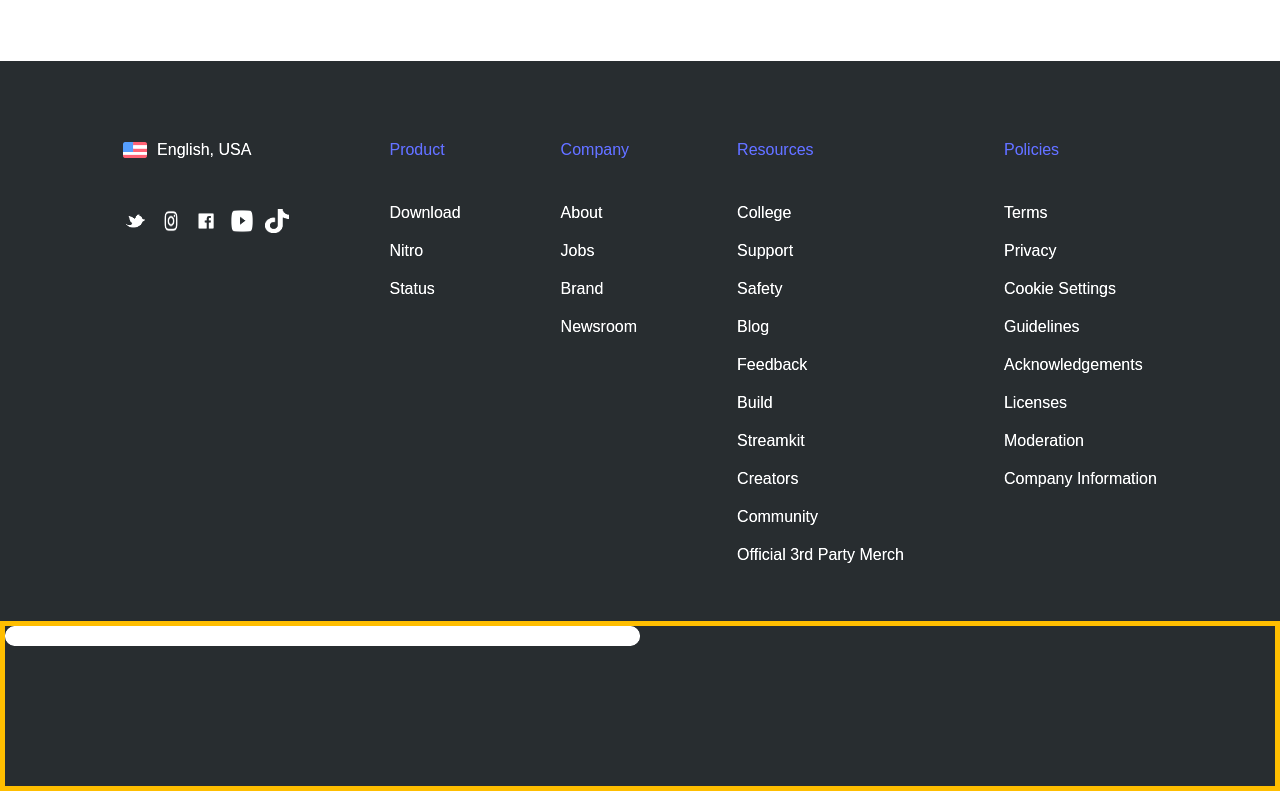
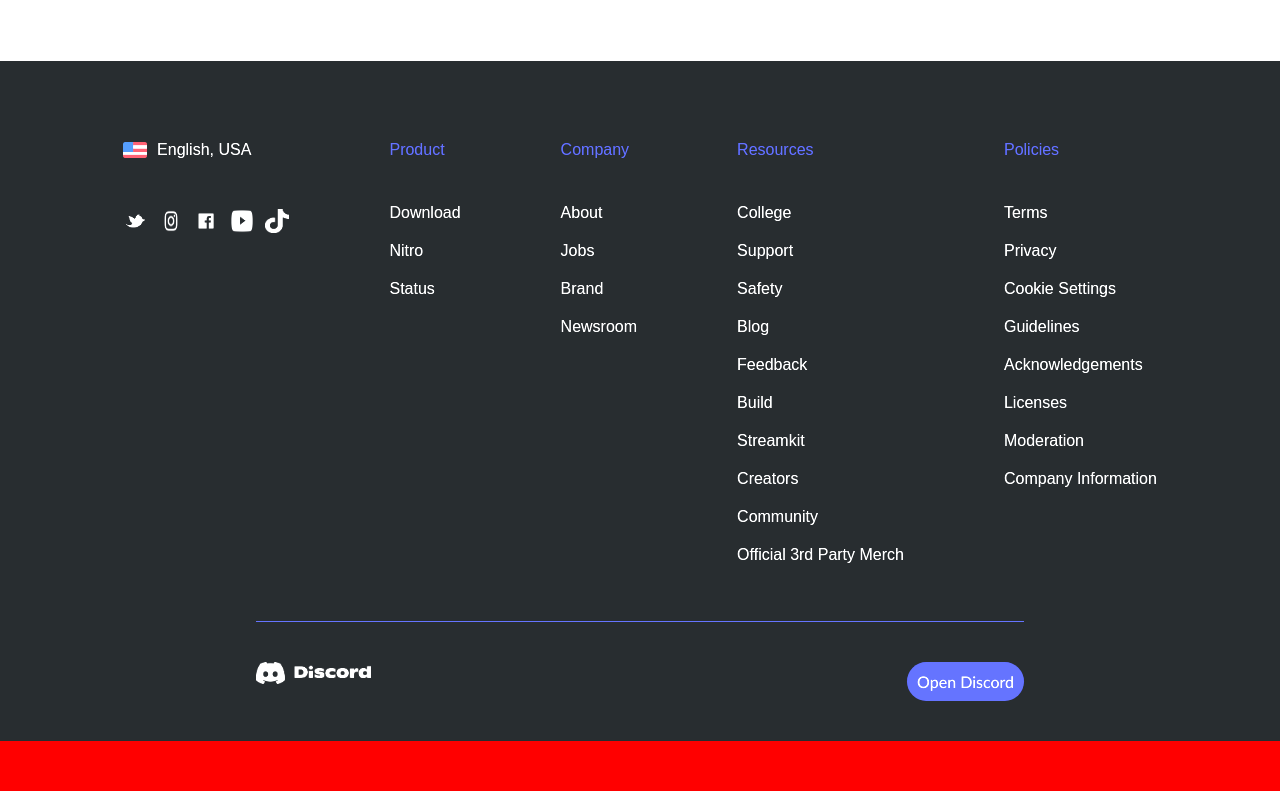
Before and after one commit to RyanRFH/discord-website-clone, a plain HTML site: page index.html in a window 1280 px wide. Shown: the part 3519-4310 px from the top of the page. After the commit the page ends 4260 px from the top, so only its background shows below. Drawn offline with Linux system fonts and the light colour scheme; a web font is replaced by a local one.

Commit message:
Final Version

```diff
--- a/index.html
+++ b/index.html
@@ -158,13 +158,13 @@
 
     <div id="pageBottom">
         <div id="pBottomLinks">
-            <a id="pbDiscordLogo" href="https://discord.com/"></a>
-            <a id="pbOpenDiscordButton" href="https://discord.com/register"></a>
+            <a id="pbDiscordLogoRegister" href="https://discord.com/register">
+                <img class="navBarElement discordLogo" src="Resources\discord-logo-white.png" alt="discordLogo" width="115px"> </img>
+            </a>
+            <div id="pbOpenDiscordButtonContainer">
+                <a id="pbOpenDiscordButton" href="https://discord.com/register">Open Discord</a>
+            </div>
         </div>
     </div>
-
-
-
 </body>
-
 </html>
--- a/style.css
+++ b/style.css
@@ -1,78 +1,41 @@
-/*
-@font-face {
-    font-family: "Rubik", sans-serif;
-    src: local("Resources\discord-font\Rubik_Font\Rubik-VariableFont_wght.ttf"), url(Resources\discord-font\Rubik_Font\Rubik-VariableFont_wght.ttf);
-}
-
-@font-face {
-    font-family: "Belanosima", sans-serif;
-    src: local("Resources\title-font\Belanosima\Belanosima-Regular.ttf"), url(Resources\title-font\Belanosima\Belanosima-Regular.ttf);
-} */
-
 @import url('https://fonts.googleapis.com/css2?family=Belanosima:wght@400;600&family=Rubik:wght@300&display=swap');
 
 body {
     background-color: red;
-    /* border: 5px solid yellow; */
     margin: 0;
     filter:brightness(115%);
 }
 
-
-
 #navBarContainer {
-    /* border: 10px solid green; */
     display: flex;
     background-color: rgb(77, 77, 230);
-    /* flex-wrap: wrap; */
-    /* flex-direction: row; */
     justify-content:space-evenly;
     font-size: 15px;
     align-items: center;
-    /* justify-items: center; */
-    /* font-weight: 500; */
     padding: 1vw;
-    /* color: white; */
     font-family: sans-serif;
     font-weight: 600;
-
 }
 
 #discordLogoButton {
-    /* border: 5px solid green; */
-    /* background-color: rgb(83, 83, 204); */
     display: flex;
-    /* padding: 0 18%; */
     justify-content: flex-end;
     flex-grow: 0.25;
-
-
-
 }
 
 .discordLogo {
-    /* border: 5px solid green; */
-    /* background-color: rgb(83, 83, 204); */
     display: flex;
 }
 
 #pageLinks {
-    /* border: 6px solid yellow; */
     display: flex;
-    /* flex-direction: row; */
-    /* justify-content:space-between; */
     justify-content:center;
-
-
-    /* align-items: center; */
     gap: 15%;
     padding: 0 10%;
-    /* background-color: rgb(83, 83, 204); */
 }
 
 #openDiscordButtonContainer {
     display: flex;
-    /* border: 5px solid orange; */
     flex-grow: 0.2;
 }
 
@@ -86,136 +49,70 @@ body {
     text-decoration: none;
     font-family:'Gill Sans', 'Gill Sans MT', Calibri, 'Trebuchet MS', sans-serif;
     font-weight: 100;
-
-    /* border: 5px solid orange; */
-    /* justify-content: center; */
-    /* flex-grow: 0.6; */
-    /* padding: 0 1%; */
 }
 
-/* .discordIcon {
-    display: flex;
-    flex-grow: 0.4;
-    justify-content: center;
-} */
-
-
 .navBarElement {
-    /* border: 3px solid red; */
-    /* background-color: rgb(83, 83, 204); */
     text-decoration: none;
     color: white;
 }
 
-/* .box {
-    color: white;
-    font-size: 100px;
-    font-family: 'Montserrat Alternates', sans-serif;
-    text-align: center;
-    padding: 20px;
-    width: 300px;
-} */
-
 #topPanel {
-    /* border: 5px solid green; */
     display: flex;
     background-color: rgb(64, 78, 237);
     height: 60vh;
     align-items: flex-end;
-
     flex-direction: row;
-
-    /* height: 550px; */
-    /* max-width: 100%; */
-
-    /* padding: 5% 0%; */
-    /* position: relative; */
-
-
-
 }
 
 .topPanelImages {
-    /* border: 3px solid yellow; */
     display: flex;
-
-
 }
 
 .topPanelImage1 {
-    /* border: 3px solid black; */
     display: flex;
     z-index: 1;
     position: relative;
     left: -5%;
-    /* top: 280px; */
-    /* bottom: -60px; */
-    /* left: -30px; */
     padding: 0px;
-
-
 }
-
 
 /* This image needs to be sized to 2560px and then shrunk down with aspect ratio to 1920 (I think)    */
 .topPanelBackgroundImage {
-    /* border: 3px solid black; */
     display: flex;
     position: absolute;
-    /* top: 55px; */
-    /* left: -700px; */
-    /* top: -100px; */
     z-index: 0;
-    /* height: 100%; */
     width: 100%;
-    /* padding: 0px; */
-
-
-    /* max-width: 100%; */
-    /* aspect-ratio: auto; */
 }
 
 .topPanelImage3 {
-    /* border: 3px solid black; */
     display: flex;
     position: relative;
-    /* left: 1500px; */
-    /* left: -1300px; */
-    /* top: 315px; */
     z-index: 1;
     left: -5%;
 }
 
 #topPanelContent {
-    /* border: 3px solid black; */
     display: flex;
     position: relative;
     left: -5%;
-    /* padding: 2.5% 0px; */
     height: 85%;
-    /* left: 700px; */
-    /* left: -2500px; */
     align-items: center;
     z-index: 1;
     flex-direction: column;
 }
 
 #topPanelTitle {
-    /* border: 3px solid red; */
     display: flex;
     justify-content: center;
-    /* position: relative; */
     font-weight: 900;
     color: white;
     margin: 0px;
     white-space: nowrap;
-    /* height: 50px; */
     font-family: 'Belanosima', sans-serif;
     font-size: 500%;
 }
 
 #topPanelText {
-    /* border: 3px solid yellow; */
     display: flex;
     text-align:center;
     line-height: 1.625;
@@ -226,7 +123,6 @@ body {
 }
 
 #p1ContentButtons {
-    /* border: 3px solid yellow; */
     display: flex;
     align-items: center;
     justify-content:space-around;
@@ -242,7 +138,6 @@ body {
 }
 
 #p1DlForWindowsButton {
-    /* border: 3px solid red; */
     text-decoration: none;
     height: 100%;
     color: black;
@@ -254,7 +149,6 @@ body {
 }
 
 #p1OpenInBrowserButton {
-    /* border: 3px solid red; */
     text-decoration: none;
     height: 100%;
     color: white;
@@ -275,7 +169,6 @@ body {
 }
 
 #secondPanel {
-    /* border: 3px solid yellow; */
     display: flex;
     background-color: white;
     height: 80vh;
@@ -285,7 +178,6 @@ body {
 }
 
 .studyGroupPicture {
-    /* border: 3px solid orange; */
     position: relative;
     top: 50px;
     animation-name: contentAnimation;
@@ -295,7 +187,6 @@ body {
 }
 
 .p2Content {
-    /* border: 3px solid orange; */
     width: 25%;
     height: 75%;
     position: relative;
@@ -307,20 +198,17 @@ body {
 }
 
 #p2Title {
-    /* border: 3px solid green; */
     font-size: 50px;
     font-weight: 700;
     max-height: 70%;
 }
 
 #p2Text {
-    /* border: 3px solid black; */
     font-size: 24px;
     color: rgb(35,39,42);
 }
 
 #thirdPanel {
-    /* border: 3px solid yellow; */
     display: flex;
     background-color: rgb(212, 212, 212);
     height: 80vh;
@@ -331,7 +219,6 @@ body {
 }
 
 .chatRoomPicture {
-    /* border: 3px solid orange; */
     position: relative;
     top: 50px;
     animation-name: contentAnimation;
@@ -341,7 +228,6 @@ body {
 }
 
 .p3Content {
-    /* border: 3px solid orange; */
     width: 25%;
     height: 75%;
     position: relative;
@@ -353,19 +239,16 @@ body {
 }
 
 #p3Title {
-    /* border: 3px solid green; */
     font-size: 56px;
     font-weight: 700;
 }
 
 #p3Text {
-    /* border: 3px solid black; */
     font-size: 24px;
     color: rgb(35,39,42);
 }
 
 #fourthPanel {
-    /* border: 3px solid yellow; */
     display: flex;
     background-color: white;
     height: 80vh;
@@ -375,7 +258,6 @@ body {
 }
 
 .rolesPicture {
-    /* border: 3px solid orange; */
     position: relative;
     top: 50px;
     animation-name: contentAnimation;
@@ -385,7 +267,6 @@ body {
 }
 
 .p4Content {
-    /* border: 3px solid orange; */
     width: 25%;
     height: 75%;
     position: relative;
@@ -397,19 +278,16 @@ body {
 }
 
 #p4Title {
-    /* border: 3px solid green; */
     font-size: 56px;
     font-weight: 700;
 }
 
 #p4Text {
-    /* border: 3px solid black; */
     font-size: 24px;
     color: rgb(35,39,42);
 }
 
 #fifthPanel {
-    /* border: 3px solid yellow; */
     display: flex;
     background-color: rgb(212, 212, 212);
     height: 100vh;
@@ -420,7 +298,6 @@ body {
 }
 
 .videoChatPicture {
-    /* border: 3px solid orange; */
     position: relative;
     top: 50px;
     animation-name: contentAnimation;
@@ -430,7 +307,6 @@ body {
 }
 
 .p5Content {
-    /* border: 3px solid orange; */
     display: flex;
     width: 25%;
     height: 75%;
@@ -442,22 +318,18 @@ body {
     animation-duration: 1s;
     flex-direction: column;
     align-items: center;
-    /* justify-items: center; */
 }
 
 #p5Title {
-    /* border: 3px solid green; */
     font-size: 56px;
     font-weight: 700;
     width: 50vw;
     font-family: 'Belanosima', sans-serif;
-
     margin: 40px;
     margin-top: 100px;
 }
 
 #p5Text {
-    /* border: 3px solid black; */
     font-size: 19px;
     color: rgb(35,39,42);
     margin: 0;
@@ -467,7 +339,6 @@ body {
 }
 
 #bottomPanel {
-    /* border: 3px solid yellow; */
     display: flex;
     padding-top: 5%;
     padding-bottom: 5%;
@@ -490,7 +361,6 @@ body {
     font-size: 32px;
 }
 #bpDlForWindowsButton {
-    /* border: 3px solid red; */
     text-decoration: none;
     height: 100%;
     /* width: 5%; */
@@ -504,7 +374,6 @@ body {
 
 #bpDlButtonLogo {
     position: relative;
-    /* top: 8%; */
 }
 
 #footer1 {
@@ -516,13 +385,11 @@ body {
 }
 
 #langsLinks {
-    /* border: 3px solid red; */
     width: 13%;
     padding-top: 5%;
 }
 
 #langs {
-    /* border: 3px solid red; */
     display: flex;
     align-items: center;
     padding-bottom: 20%;
@@ -557,26 +424,29 @@ body {
 }
 
 #pageBottom {
-    border: 5px solid orange;
-    height: 20vh;
+    display: flex;
+    height: 15vh;
     background-color: rgb(35, 39, 42);
+    justify-content: center;
 }
 
 #pBottomLinks {
-    width: 50%;
+    display: flex;
+    width: 60%;
+    height: 20%;
+    justify-content:space-between;
+    border-top: 1px solid rgb(88, 101, 242);
+    padding-top: 40px;
 }
 
 #pbOpenDiscordButton {
-    border: 5px solid orange;
     display: flex;
-    background-color: white;
-    color: black;
+    background-color: rgb(88, 101, 242);
+    color: white;
     padding: 10px 10px;
     border-radius: 50px;
     border: 0;
     text-decoration: none;
     font-family:'Gill Sans', 'Gill Sans MT', Calibri, 'Trebuchet MS', sans-serif;
     font-weight: 100;
-
-
 }
```
